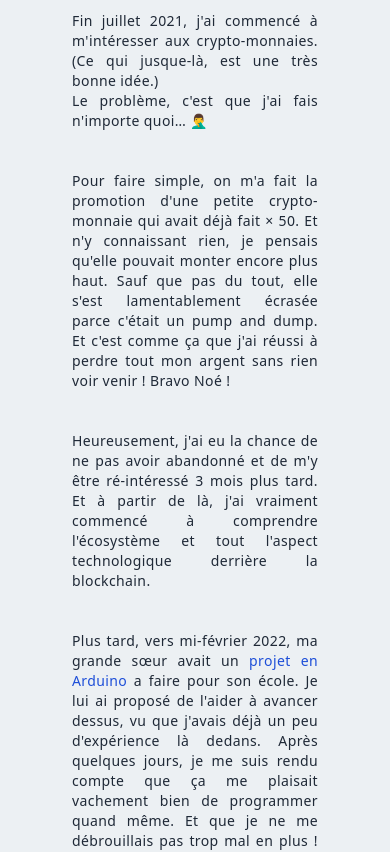
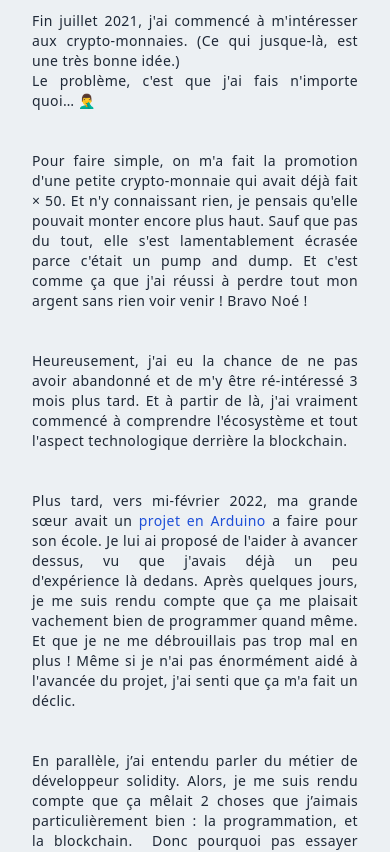
Before and after one commit to N0E-P/my_portfolio, a Next.js app: page / in a window 390 px wide. Shown: the part 2980-3832 px from the top of the page. Built offline with nearby package versions, Linux system fonts and the light colour scheme.

Commit message:
Update 2-Presentation.js

```diff
--- a/components/fr/2-Presentation.js
+++ b/components/fr/2-Presentation.js
@@ -59,12 +59,12 @@ export default function Presentation() {
             </div>
           </div>
         </div>
-        <div className="mx-10 my-2 mt-10 text-justify p-4 text-sm sm:text-xl">
+        <div className="sm:mx-10 my-2 mt-10 text-justify p-4 text-sm sm:text-xl">
           Fin juillet 2021, j'ai commencé à m'intéresser aux crypto-monnaies.
           (Ce qui jusque-là, est une très bonne idée.){" "}
           <div>Le problème, c'est que j'ai fais n'importe quoi… 🤦‍♂️</div>
         </div>
-        <p className="mx-10  my-2 text-justify p-4 text-sm sm:text-xl">
+        <p className="sm:mx-10  my-2 text-justify p-4 text-sm sm:text-xl">
           Pour faire simple, on m'a fait la promotion d'une petite
           crypto-monnaie qui avait déjà fait × 50. Et n'y connaissant rien, je
           pensais qu'elle pouvait monter encore plus haut. Sauf que pas du tout,
@@ -72,13 +72,13 @@ export default function Presentation() {
           c'est comme ça que j'ai réussi à perdre tout mon argent sans rien voir
           venir ! Bravo Noé !
         </p>
-        <p className="mx-10 my-2 text-justify p-4 text-sm sm:text-xl">
+        <p className="sm:mx-10 my-2 text-justify p-4 text-sm sm:text-xl">
           Heureusement, j'ai eu la chance de ne pas avoir abandonné et de m'y
           être ré-intéressé 3 mois plus tard. Et à partir de là, j'ai vraiment
           commencé à comprendre l'écosystème et tout l'aspect technologique
           derrière la blockchain.
         </p>
-        <p className="mx-10 my-2 text-justify p-4 text-sm sm:text-xl">
+        <p className="sm:mx-10 my-2 text-justify p-4 text-sm sm:text-xl">
           Plus tard, vers mi-février 2022, ma grande sœur avait un{" "}
           <span>
             <a
@@ -95,7 +95,7 @@ export default function Presentation() {
           plus ! Même si je n'ai pas énormément aidé à l'avancée du projet, j'ai
           senti que ça m'a fait un déclic.
         </p>
-        <p className="mx-10 my-2 text-justify p-4 text-sm sm:text-xl">
+        <p className="sm:mx-10 my-2 text-justify p-4 text-sm sm:text-xl">
           En parallèle, j’ai entendu parler du métier de développeur solidity.
           Alors, je me suis rendu compte que ça mêlait 2 choses que j’aimais
           particulièrement bien : la programmation, et la blockchain.  Donc
```
